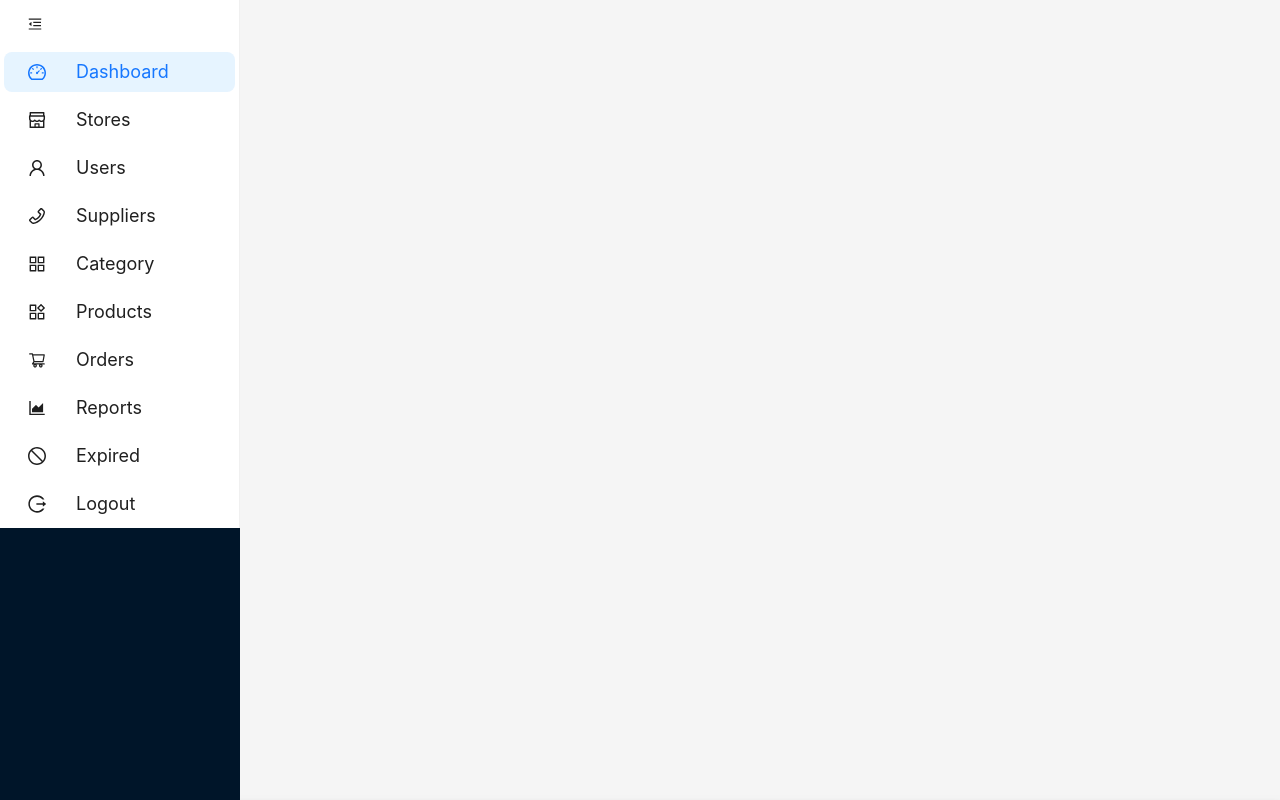
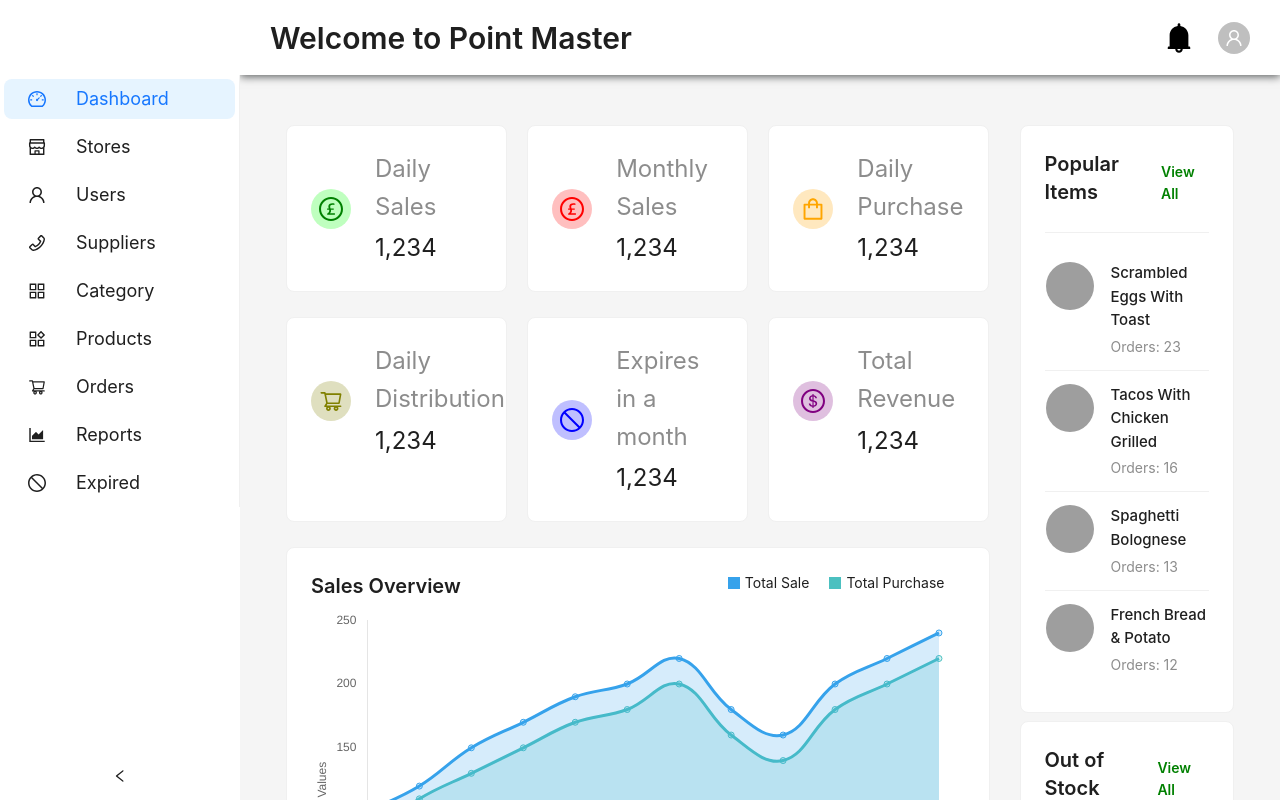
Before and after one commit to PointMaster-POS/web-management, a React (Create React App) app in the folder pointmaster/: page / in a window 1280 px wide. Shown: the top 800 px of the page. Built offline with nearby package versions, Linux system fonts and the light colour scheme; grey boxes are pictures that could not be loaded.

Commit message:
Update SideBar.js

```diff
--- a/pointmaster/src/components/Owner's Dashboard/SideBar/SideBar.js
+++ b/pointmaster/src/components/Owner's Dashboard/SideBar/SideBar.js
@@ -1,4 +1,4 @@
-import React, { useState } from "react";
+import React, { useState,useEffect } from "react";
 import {
   UserOutlined,
   DashboardOutlined,
@@ -9,12 +9,9 @@ import {
   ShoppingCartOutlined,
   AreaChartOutlined,
   StopOutlined,
-  LogoutOutlined,
-  MenuFoldOutlined,
-  MenuUnfoldOutlined,
 } from "@ant-design/icons";
 import { Layout, Menu } from "antd";
-import { useNavigate } from "react-router-dom";
+import { useNavigate, useLocation } from "react-router-dom";
 import "./SideBar.css";
 
 const { Sider } = Layout;
@@ -45,58 +42,53 @@ const items = [
   { key: "/orders", icon: <ShoppingCartOutlined />, label: "Orders" },
   { key: "/reports", icon: <AreaChartOutlined />, label: "Reports" },
   { key: "/expired", icon: <StopOutlined />, label: "Expired" },
-  { key: "logout", icon: <LogoutOutlined />, label: "Logout" },
 ];
 
 const SideBar = () => {
   const [collapsed, setCollapsed] = useState(false);
   const navigate = useNavigate();
+  const location = useLocation();
+  const [selectedKey, setSelectedKey] = useState(location.pathname);
 
-  const toggleCollapsed = () => {
-    setCollapsed(!collapsed);
-  };
+  useEffect(() => {
+    setSelectedKey(location.pathname);
+  }, [location.pathname]);
 
   const onMenuClick = (e) => {
-    if (e.key === "toggle") {
-      toggleCollapsed();
-    } else {
     navigate(e.key);
-    }
   };
 
   return (
-    <Layout style={{height: "805px"}}>
     <Sider
       collapsible
       collapsed={collapsed}
-        trigger={null}
       width={240}
+      onCollapse={(value) => setCollapsed(value)}
+      theme="light"
+    >
+      {/* <div className="logo-container">
+        <img src="images/WhatsApp Image 2024-07-15 at 22.03.59_603d8715.jpg" alt="Logo" className="logo" />
+      </div> */}
 
-      >
       <Menu
-          defaultSelectedKeys={["/"]}
+        defaultSelectedKeys={[selectedKey]}
         mode="inline"
         theme="light"
         onClick={onMenuClick}
         className="custom-menu"
+        style={{ marginTop: 75 }}
       >
+        {items.map((item) => (
           <Menu.Item
-            key="toggle"
-            icon={collapsed ? <MenuUnfoldOutlined /> : <MenuFoldOutlined />}
-            className="custom-toggle"
-            onClick={toggleCollapsed}
-          />
-
-
-          {items.map((item) => (
-            <Menu.Item key={item.key} icon={item.icon} className="custom-menu-item">
+            key={item.key}
+            icon={item.icon}
+            className="custom-menu-item"
+          >
             {item.label}
           </Menu.Item>
         ))}
       </Menu>
     </Sider>
-    </Layout>
-
   );
 };
 
```
Lines whose indentation alone changed are shown as unchanged.
